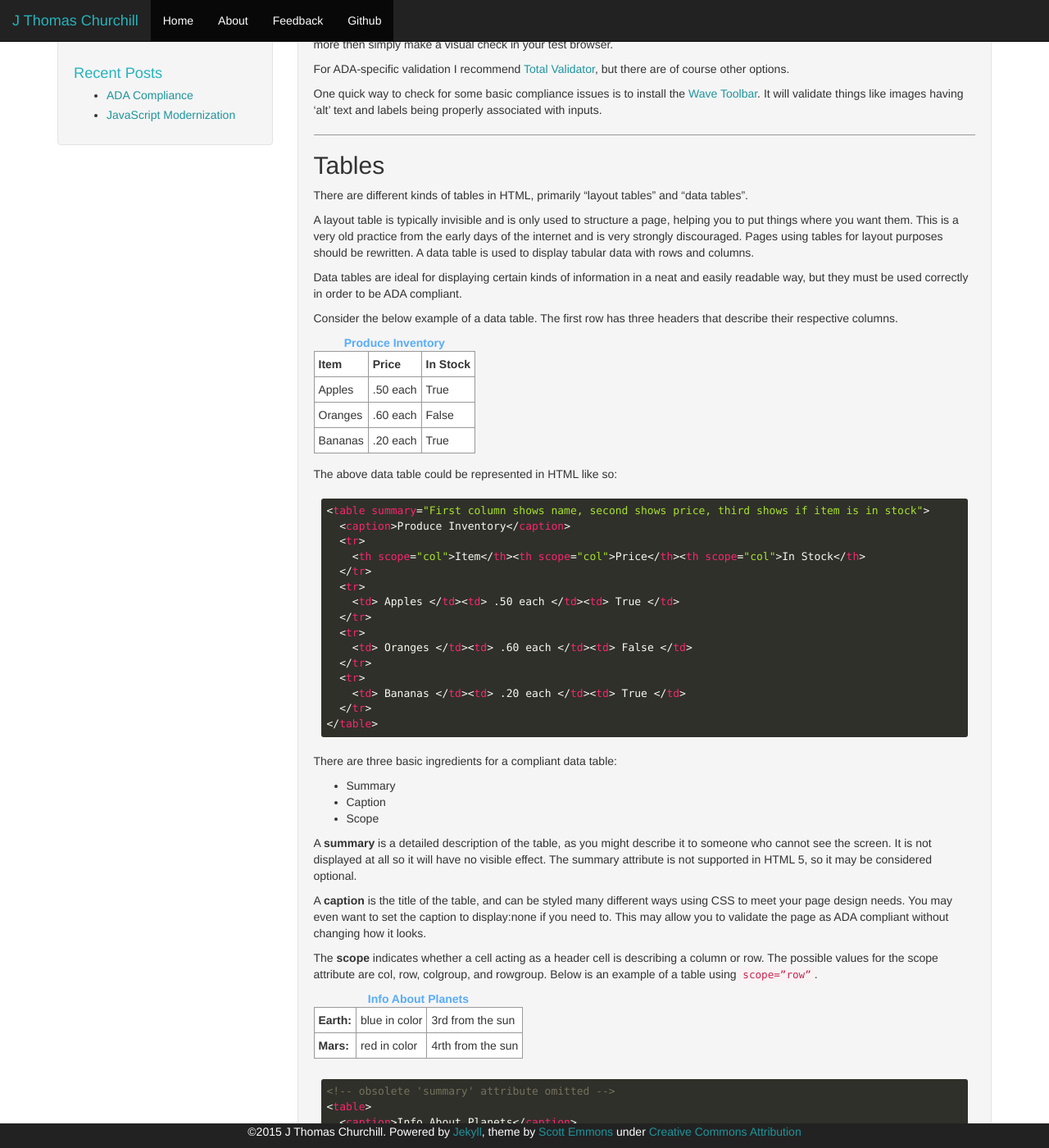
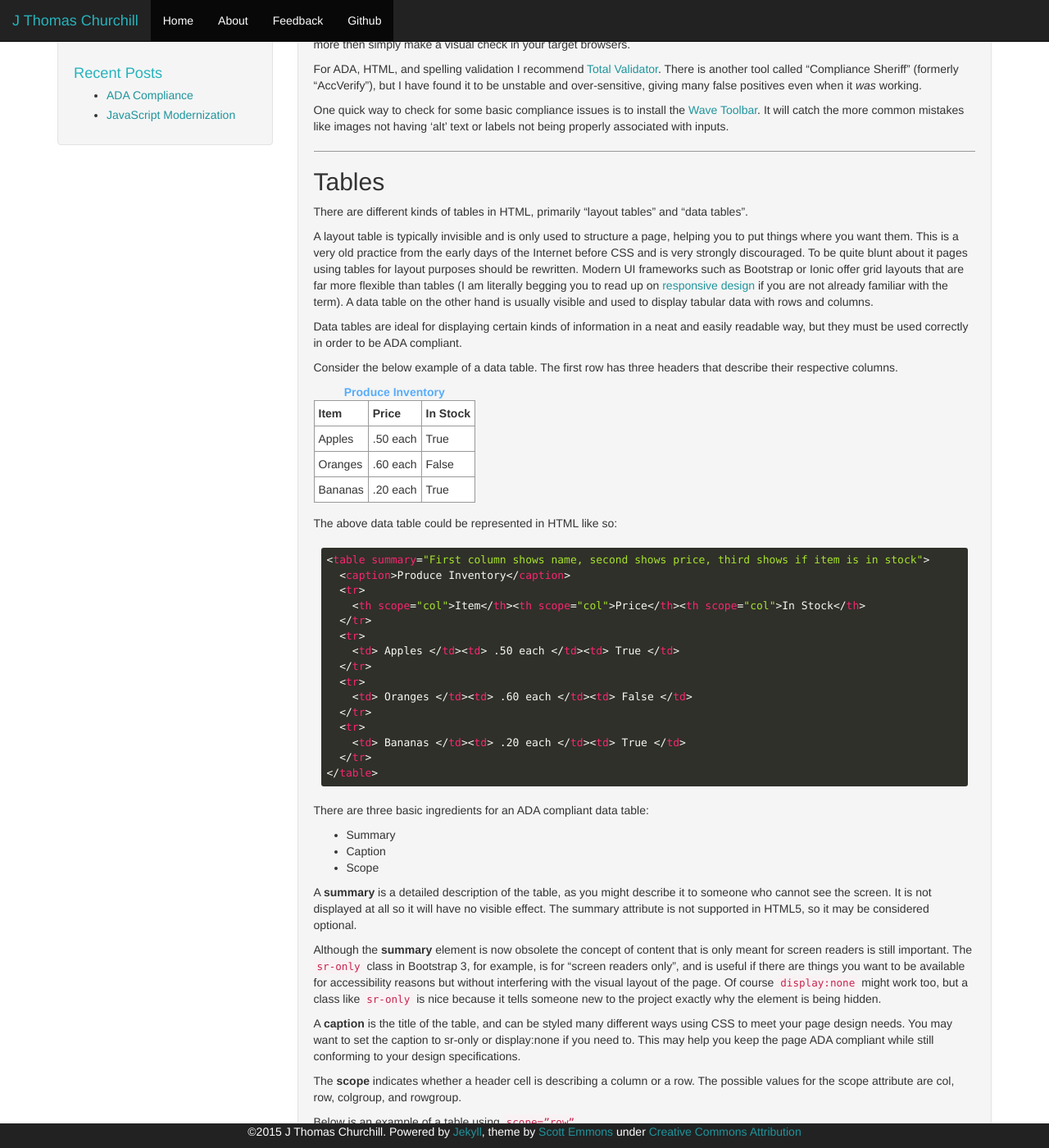
Before and after one commit to JThomasChurchill/jthomaschurchill.github.io, a Jekyll site: the page built from _posts/2015-04-01-ada-compliance.markdown, in a window 1280 px wide and 1400 px high, scrolled down 320 px. Shown: the whole window at 82% size. Built offline with Jekyll 4.4.1, drawn with Linux system fonts in a browser that asks for light colours; some of the changed text lies outside the part shown.

Commit message:
Spell check and other text changes
Spell check and basic cleanup of style.

````diff
--- a/_posts/2015-04-01-ada-compliance.markdown
+++ b/_posts/2015-04-01-ada-compliance.markdown
@@ -20,13 +20,13 @@ css_class: "tutorial"
 
 The [Americans with Disabilities Act](http://en.wikipedia.org/wiki/Americans_with_Disabilities_Act_of_1990) (ADA) is a federal law that was passed to insure that, for example, public buildings are wheelchair accessible. Websites of course do not have wheelchair ramps, but there are other considerations.
 
-Some visually impaired users have screen readers that will actualy read out loud what is on the web page. These programs will of course not be able to make sense of the page if it is written according to standards. Unfortunately many developers write a page and then load it in a browser to verify that it looks okay without ever actually looking at the resulting HTML source.
+Some visually impaired users have screen readers that will read out loud what is on the web page. These programs will not be able to make sense of the page if it is not written according to standards. Unfortunately many developers write a page and then load it in a browser to verify that it looks okay without ever actually looking at the resulting HTML source.
 
-One good habit is to always run your work through a validator of some kind. For HTML there is the [Markup Validation Service](http://validator.w3.org/) made available by the World Wide Web Consortium (W3C). Some people prefer other validators but the important thing is to do more then simply make a visual check in your test browser.
+One good habit is to always run your work through a validator of some kind. For HTML there is the [Markup Validation Service](http://validator.w3.org/) made available by the World Wide Web Consortium (W3C). Some people prefer other validators but the important thing is to do more then simply make a visual check in your target browsers.
 
-For ADA-specific validation I recommend [Total Validator](https://www.totalvalidator.com/), but there are of course other options.
+For ADA, HTML, and spelling validation I recommend [Total Validator](https://www.totalvalidator.com/). There is another tool called "Compliance Sheriff" (formerly "AccVerify"), but I have found it to be unstable and over-sensitive, giving many false positives even when it *was* working.
 
-One quick way to check for some basic compliance issues is to install the [Wave Toolbar](https://wave.webaim.org/toolbar/). It will validate things like images having 'alt' text and labels being properly associated with inputs.
+One quick way to check for some basic compliance issues is to install the [Wave Toolbar](https://wave.webaim.org/toolbar/). It will catch the more common mistakes like images not having 'alt' text or labels not being properly associated with inputs.
 
 ---
 
@@ -34,7 +34,7 @@ One quick way to check for some basic compliance issues is to install the [Wave
 
 There are different kinds of tables in HTML, primarily “layout tables” and “data tables”.
 
-A layout table is typically invisible and is only used to structure a page, helping you to put things where you want them. This is a very old practice from the early days of the internet and is very strongly discouraged. Pages using tables for layout purposes should be rewritten. A data table is used to display tabular data with rows and columns.
+A layout table is typically invisible and is only used to structure a page, helping you to put things where you want them. This is a very old practice from the early days of the Internet before CSS and is very strongly discouraged. To be quite blunt about it pages using tables for layout purposes should be rewritten. Modern UI frameworks such as Bootstrap or Ionic offer grid layouts that are far more flexible than tables (I am literally begging you to read up on [responsive design](https://en.wikipedia.org/wiki/Responsive_web_design) if you are not already familiar with the term). A data table on the other hand is usually visible and used to display tabular data with rows and columns.
 
 Data tables are ideal for displaying certain kinds of information in a neat and easily readable way, but they must be used correctly in order to be ADA compliant.
 
@@ -81,16 +81,20 @@ The above data table could be represented in HTML like so:
 </table>
 ```
 
-There are three basic ingredients for a compliant data table:
+There are three basic ingredients for an ADA compliant data table:
+
 * Summary
 * Caption
 * Scope
 
-A **summary** is a detailed description of the table, as you might describe it to someone who cannot see the screen. It is not displayed at all so it will have no visible effect. The summary attribute is not supported in HTML 5, so it may be considered optional.
+A **summary** is a detailed description of the table, as you might describe it to someone who cannot see the screen. It is not displayed at all so it will have no visible effect. The summary attribute is not supported in HTML5, so it may be considered optional.
 
-A **caption** is the title of the table, and can be styled many different ways using CSS to meet your page design needs. You may even want to set the caption to display:none if you need to. This may allow you to validate the page as ADA compliant without changing how it looks.
+Although the **summary** element is now obsolete the concept of content that is only meant for screen readers is still important. The <code>sr-only</code> class in Bootstrap 3, for example, is for "screen readers only", and is useful if there are things you want to be available for accessibility reasons but without interfering with the visual layout of the page. Of course <code>display:none</code> might work too, but a class like <code>sr-only</code> is nice because it tells someone new to the project exactly why the element is being hidden.
 
-The **scope** indicates whether a cell acting as a header cell is describing a column or row. The possible values for the scope attribute are col, row, colgroup, and rowgroup.
+A **caption** is the title of the table, and can be styled many different ways using CSS to meet your page design needs. You may want to set the caption to sr-only or display:none if you need to. This may help you keep the page ADA compliant while still conforming to your design specifications.
+
+The **scope** indicates whether a header cell is describing a column or a row. The possible values for the scope attribute are col, row, colgroup, and rowgroup.
+
 Below is an example of a table using <code>scope=”row”</code>.
 
 <table>
@@ -203,7 +207,7 @@ A <code>fieldset</code> can give an overall theme to a group of inputs using the
 
 All images should have alt text. If the image is a functional image the alternative text should describe the purpose of the image or be left empty depending on what will validate.
 
-It is sometimes recommended to set the alt text to an empty string if the image is purely functional and not for display purposes. This may throw errors depending on your compliance validation tool: Compliance Sherriff will throw an error, but TotalValidator will not.
+It is sometimes recommended to set the alt text to an empty string if the image is purely functional and not for display purposes. This may throw errors depending on your compliance validation tool: Compliance Sheriff will throw an error, but TotalValidator will not.
 
 ```html
 <img src="/images/family.png" alt="Picture of a family">
````
